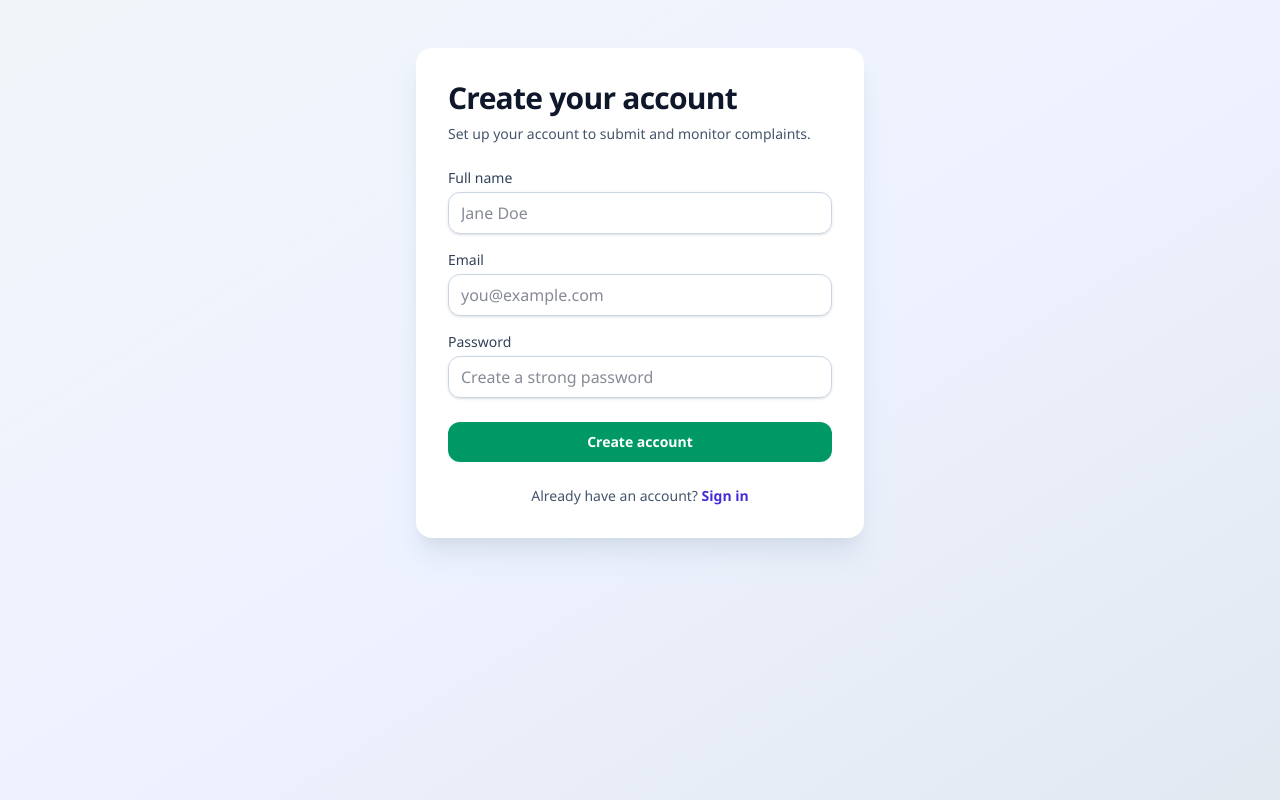
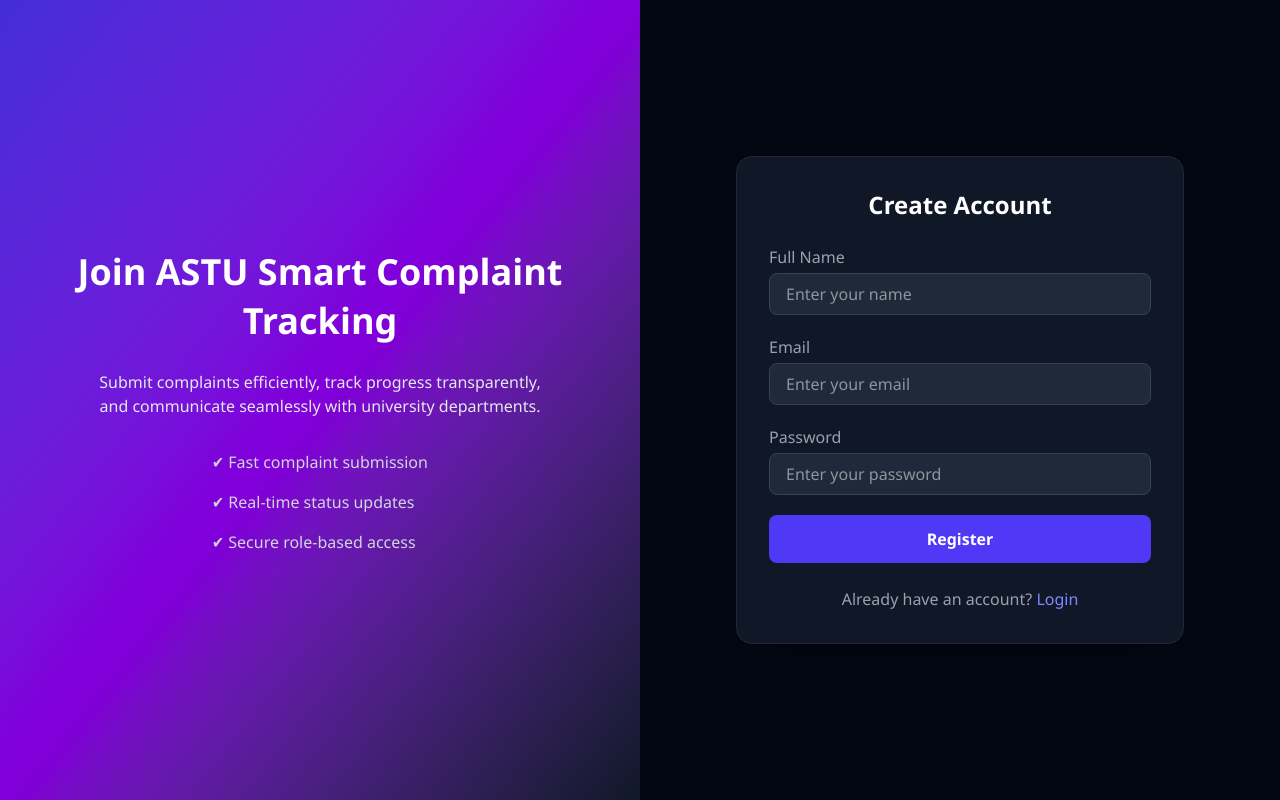
Before and after one commit to Teshome-Worku/astu-complaint-tracker, a React (Vite) app: page /register in a window 1280 px wide. Built offline with nearby package versions, Linux system fonts and the light colour scheme.

Commit message:
Revamp Register page layout and styling for improved user experience

```diff
--- a/src/pages/Register.jsx
+++ b/src/pages/Register.jsx
@@ -1,41 +1,84 @@
-import AuthFormPage from "../components/AuthFormPage";
-
-const registerFields = [
-  {
-    name: "name",
-    label: "Full name",
-    placeholder: "Jane Doe",
-    type: "text",
-    autoComplete: "name",
-  },
-  {
-    name: "email",
-    label: "Email",
-    placeholder: "you@example.com",
-    type: "email",
-    autoComplete: "email",
-  },
-  {
-    name: "password",
-    label: "Password",
-    placeholder: "Create a strong password",
-    type: "password",
-    autoComplete: "new-password",
-  },
-];
+import { Link } from "react-router-dom";
 
 function Register() {
   return (
-    <AuthFormPage
-      fields={registerFields}
-      footerLinkLabel="Sign in"
-      footerLinkTo="/login"
-      footerText="Already have an account?"
-      submitColorClassName="bg-emerald-600 hover:bg-emerald-700 focus:ring-emerald-500"
-      submitLabel="Create account"
-      subtitle="Set up your account to submit and monitor complaints."
-      title="Create your account"
-    />
+    <div className="min-h-screen flex">
+
+      {/* LEFT SIDE */}
+      <div className="hidden md:flex w-1/2 bg-linear-to-br from-indigo-700 via-purple-700 to-gray-900 text-white flex-col justify-center items-center p-12">
+        <h1 className="text-4xl font-extrabold mb-6 text-center leading-snug">
+          Join ASTU Smart Complaint Tracking
+        </h1>
+
+        <p className="text-gray-200 text-center max-w-md mb-8">
+          Submit complaints efficiently, track progress transparently,
+          and communicate seamlessly with university departments.
+        </p>
+
+        <div className="space-y-4 text-gray-300">
+          <p>✔ Fast complaint submission</p>
+          <p>✔ Real-time status updates</p>
+          <p>✔ Secure role-based access</p>
+        </div>
+      </div>
+
+      {/* RIGHT SIDE */}
+      <div className="flex w-full md:w-1/2 bg-gray-950 items-center justify-center p-8">
+        <div className="w-full max-w-md bg-gray-900 border border-gray-800 rounded-2xl shadow-2xl p-8">
+
+          <h2 className="text-2xl font-bold text-white mb-6 text-center">
+            Create Account
+          </h2>
+
+          <form className="space-y-5">
+
+            <div>
+              <label className="block text-gray-400 mb-1">Full Name</label>
+              <input
+                type="text"
+                placeholder="Enter your name"
+                className="w-full px-4 py-2 bg-gray-800 border border-gray-700 rounded-lg text-white focus:outline-none focus:border-indigo-500"
+              />
+            </div>
+
+            <div>
+              <label className="block text-gray-400 mb-1">Email</label>
+              <input
+                type="email"
+                placeholder="Enter your email"
+                className="w-full px-4 py-2 bg-gray-800 border border-gray-700 rounded-lg text-white focus:outline-none focus:border-indigo-500"
+              />
+            </div>
+
+            <div>
+              <label className="block text-gray-400 mb-1">Password</label>
+              <input
+                type="password"
+                placeholder="Enter your password"
+                className="w-full px-4 py-2 bg-gray-800 border border-gray-700 rounded-lg text-white focus:outline-none focus:border-indigo-500"
+              />
+            </div>
+
+            <button
+              type="submit"
+              className="w-full py-3 bg-indigo-600 hover:bg-indigo-700 rounded-lg font-semibold text-white transition duration-300"
+            >
+              Register
+            </button>
+
+          </form>
+
+          <p className="text-gray-400 text-center mt-6">
+            Already have an account?{" "}
+            <Link to="/login" className="text-indigo-400 hover:underline">
+              Login
+            </Link>
+          </p>
+
+        </div>
+      </div>
+
+    </div>
   );
 }
 
```
